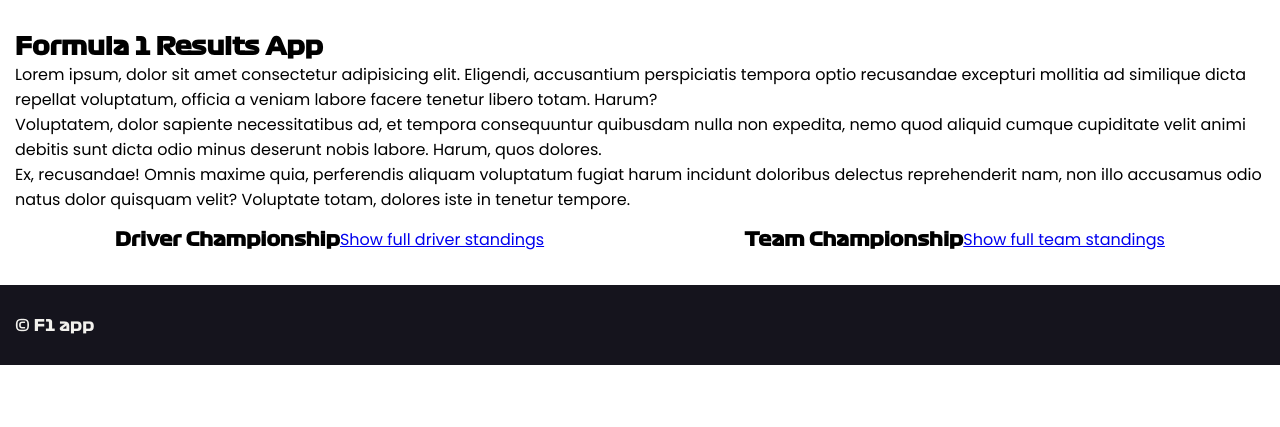
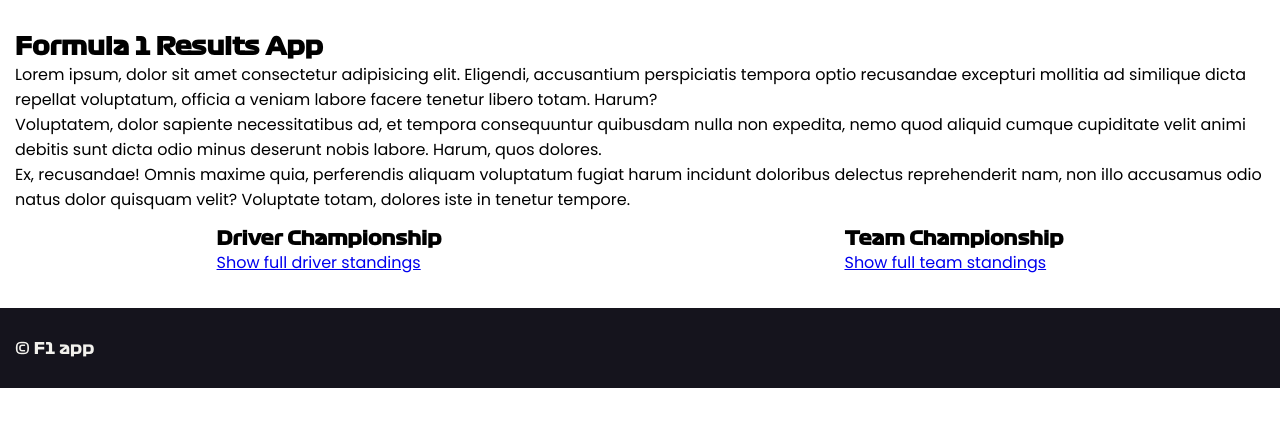
Before and after one commit to OhmniD/CodeClan_Week05_Full_Stack_Solo_Project, a Flask app: page / in a window 1280 px wide. Shown: the part 80-507 px from the top of the page. Run offline with Flask 2, Linux system fonts and the light colour scheme; data that the repository does not hold is empty; some libraries are stand-ins or nearby versions; some web fonts are replaced.

Commit message:
fixed headers on championship standings pages, fixed layout on front page

```diff
--- a/static/css/style.css
+++ b/static/css/style.css
@@ -76,7 +76,7 @@ main {
 
 .team-championship, .driver-championship {
     display: flex;
-    align-items: center;
+    justify-content: center;
 }
 
 .team-championship > ol, .driver-championship > ol {
@@ -92,7 +92,7 @@ main {
 }
 
 
-.team-championship > ol > li, .driver-championship > ol > li {
+.team-championship > ol > li, .driver-championship > ol > li, .team-championship-front-page > ol > li, .driver-championship-front-page > ol > li {
     display: flex;
     justify-content: center;
     color:#F2F1ED;
--- a/templates/driver_standings.html
+++ b/templates/driver_standings.html
@@ -2,8 +2,8 @@
 
 {% block content %}
 
+<h2>Driver Championship</h2>
 <div class="driver-championship">
-    <h2>Driver Championship</h2>
     <ol>
         {% for driver in driver_championship %}
         <li style="background-color:{{driver.teams[0].team_colour}};">{{ driver.name }} - {{ driver.championship_points }} points</li>
--- a/templates/index.html
+++ b/templates/index.html
@@ -9,7 +9,7 @@
     <p>Ex, recusandae! Omnis maxime quia, perferendis aliquam voluptatum fugiat harum incidunt doloribus delectus reprehenderit nam, non illo accusamus odio natus dolor quisquam velit? Voluptate totam, dolores iste in tenetur tempore.</p>
 </section>
 <section class="championship-results">
-    <div class="driver-championship">
+    <div class="driver-championship-front-page">
         <h3>Driver Championship</h3>
         <ol>
             {% for driver in driver_championship %}
@@ -18,7 +18,7 @@
         </ol>
         <a href="/driver_standings">Show full driver standings</a>
     </div>
-    <div class="team-championship">
+    <div class="team-championship-front-page">
         <h3>Team Championship</h3>
         <ol>
             {% for team in team_championship %}
--- a/templates/team_standings.html
+++ b/templates/team_standings.html
@@ -2,8 +2,8 @@
 
 {% block content %}
 
+<h2>Team Championship</h2>
 <div class="team-championship">
-    <h2>Team Championship</h2>
     <ol>
         {% for team in team_championship %}
         <li style="background-color:{{team.team_colour}};">{{ team.name }} - {{ team.championship_points }} points</li>
```
